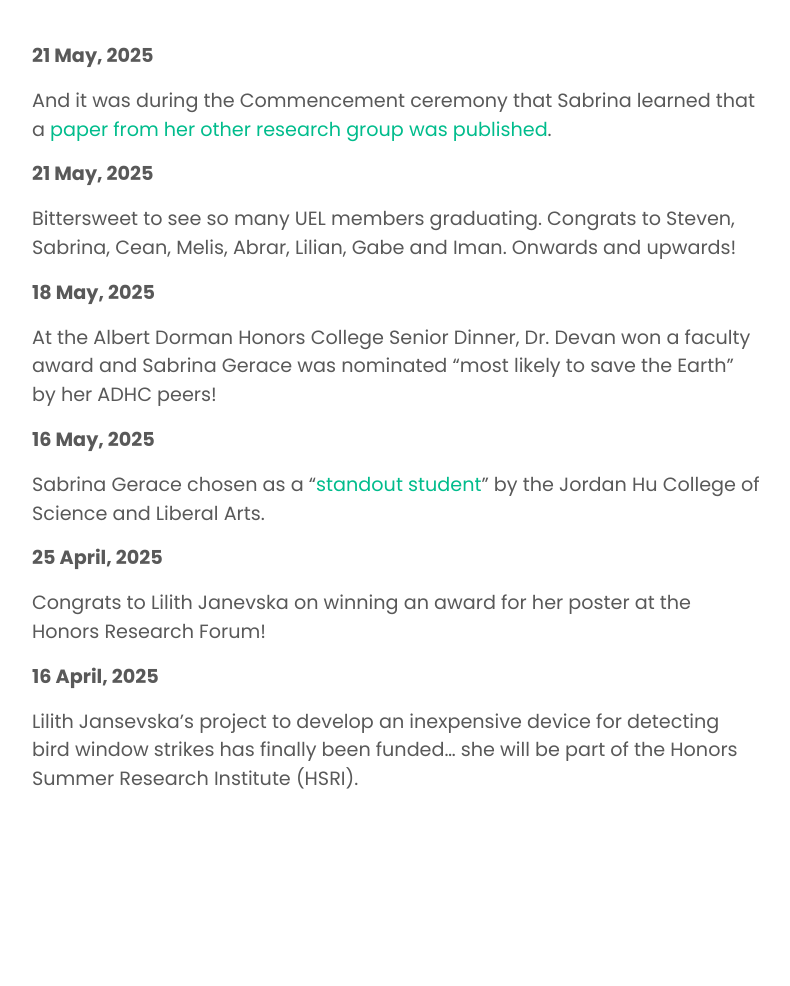
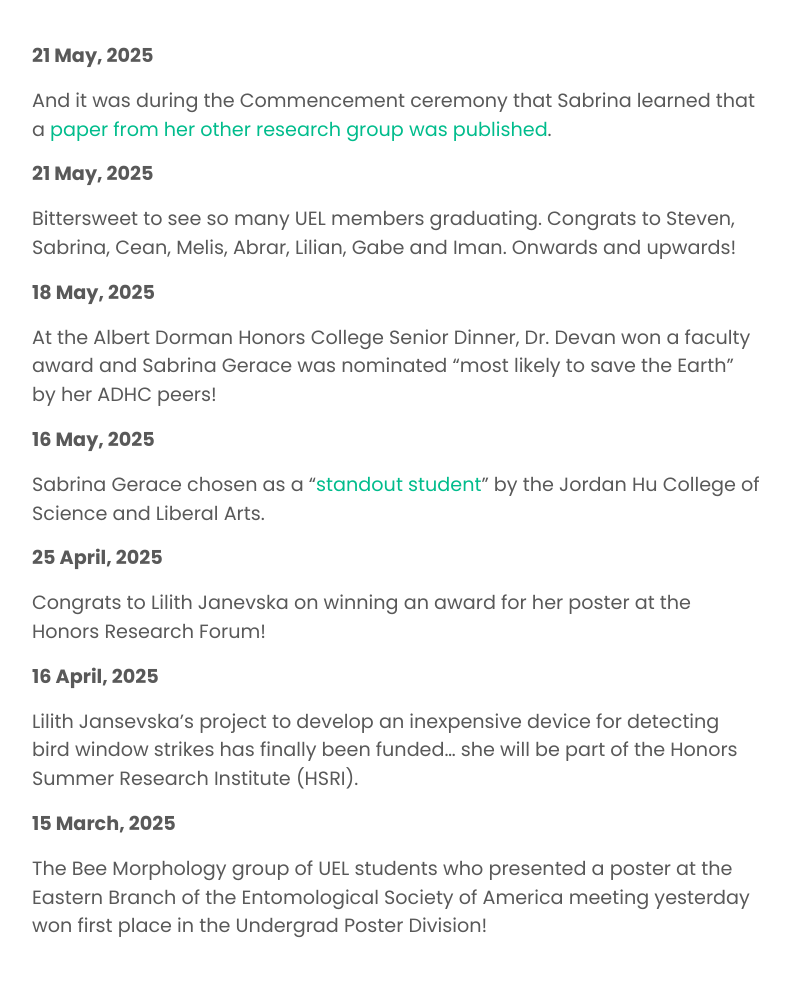
Before and after one commit to garethrussell/uel, a Jekyll site: the page built from _pages/allnews.md, in a window 1280 px wide. Shown: the whole page, without its empty margins (243-1033 px from the left). Built offline with Jekyll 4.4.1, drawn with Linux system fonts in a browser that asks for light colours; nearby versions of some CDN libraries; a script that is not in the unit is left out; before the commit the page ends 900 px from its top, so only the background shows below that.

Commit message:
Update news.yml

```diff
--- a/_data/news.yml
+++ b/_data/news.yml
@@ -15,3 +15,6 @@
 
 - date: 16 April, 2025
   headline: "Lilith Jansevska's project to develop an inexpensive device for detecting bird window strikes has finally been funded… she will be part of the Honors Summer Research Institute (HSRI)."
+
+- date: 15 March, 2025
+  headline: "The Bee Morphology group of UEL students who presented a poster at the Eastern Branch of the Entomological Society of America meeting yesterday won first place in the Undergrad Poster Division!"
```
